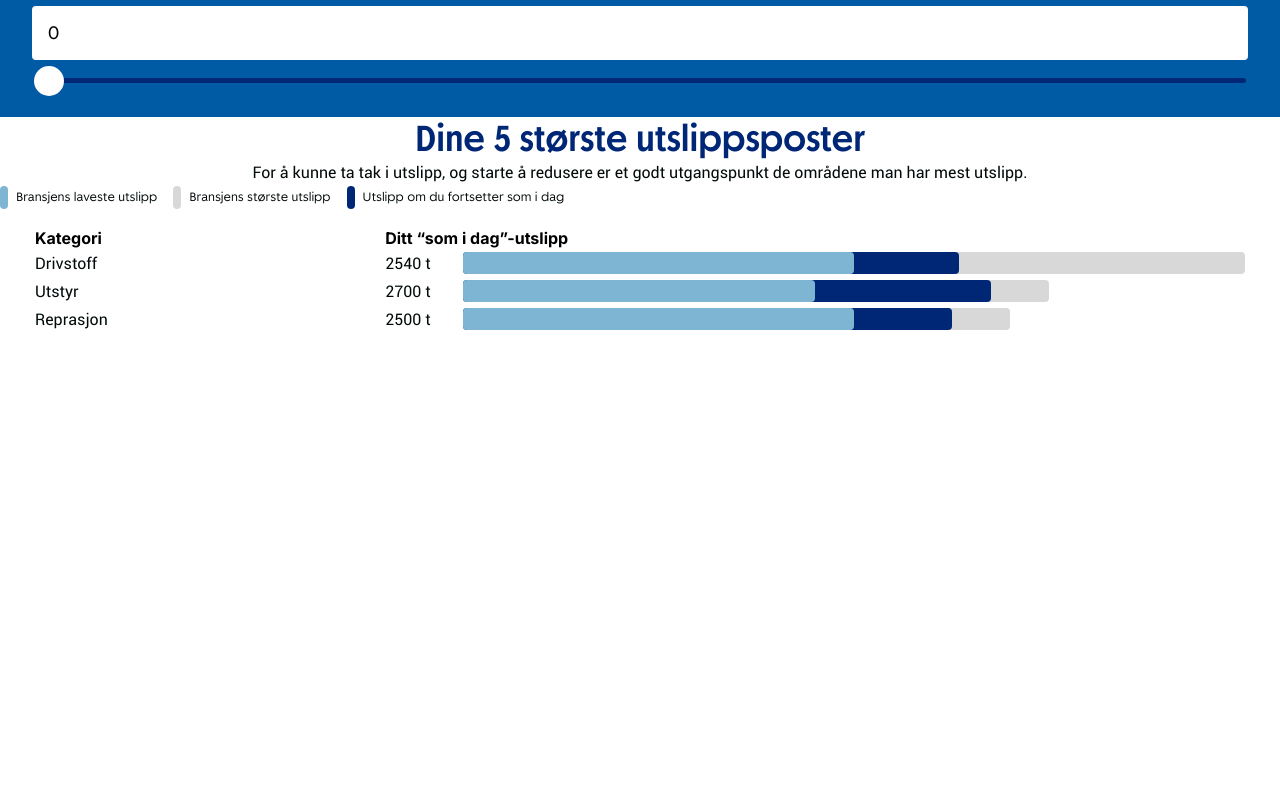
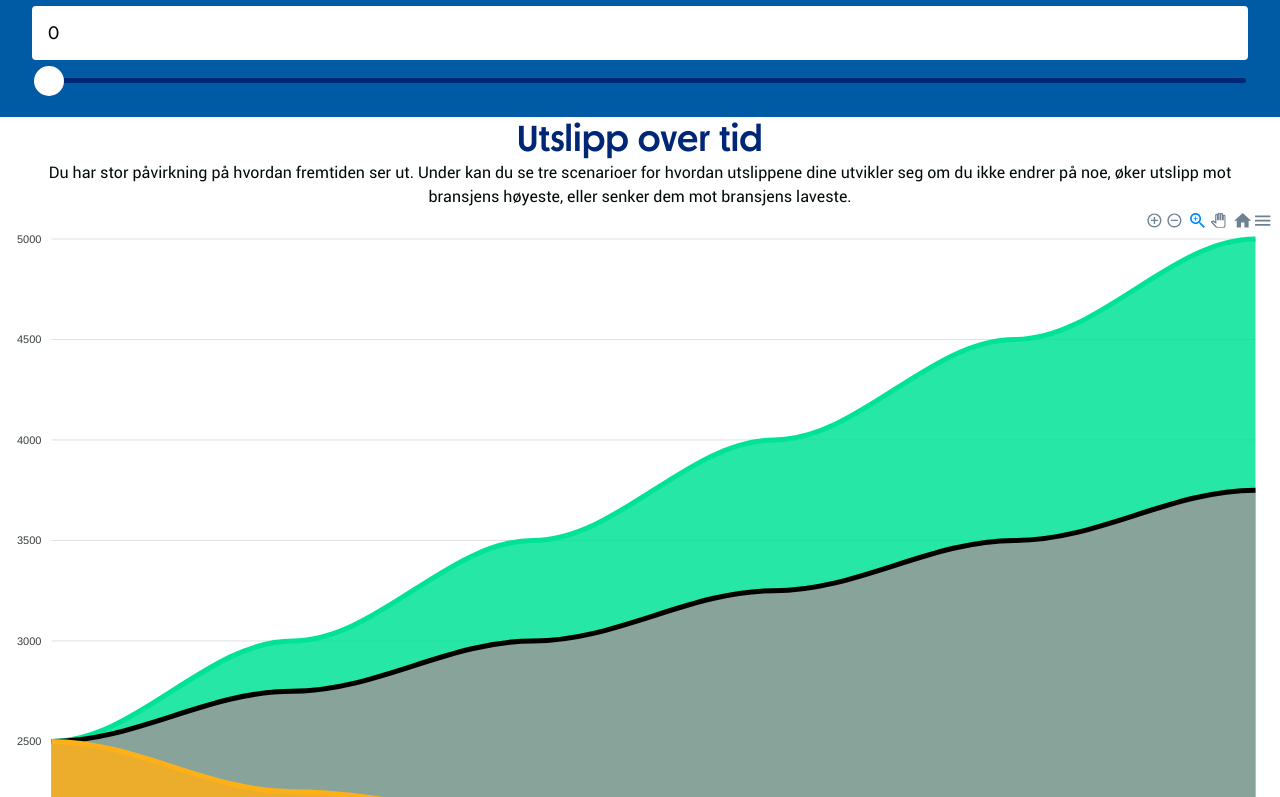
Before and after one commit to TrymVei/Samfunnsloftet, a Next.js app: page / in a window 1280 px wide. Shown: the part 1343-2140 px from the top of the page. Before the commit the page ends 1694 px from the top, so only its background shows below. Built offline with nearby package versions, Linux system fonts and the light colour scheme.

Commit message:
feat: emission graph section

```diff
--- /dev/null
+++ b/src/app/components/graph/Graph.tsx
@@ -0,0 +1,60 @@
+"use client";
+import Chart from "react-apexcharts";
+import React from "react";
+
+export default function Graph() {
+  return (
+    <div>
+      <Chart
+        options={{
+          xaxis: {
+            categories: [2024, 2025, 2026, 2027, 2028, 2029, 2030],
+          },
+          stroke: {
+            curve: "smooth",
+          },
+        }}
+        series={[
+          {
+            name: "Du gjør ingenting",
+            color: "black",
+            type: "area",
+            zIndex: 2,
+            data: [
+              2500,
+              2500 * 1.1,
+              2500 * 1.2,
+              2500 * 1.3,
+              2500 * 1.4,
+              2500 * 1.5,
+            ],
+          },
+          {
+            name: "Dårligste",
+            type: "area",
+            data: [
+              2500,
+              2500 * 1.2,
+              2500 * 1.4,
+              2500 * 1.6,
+              2500 * 1.8,
+              2500 * 2,
+            ],
+          },
+          {
+            name: "Beste",
+            type: "area",
+            data: [
+              2500,
+              2500 * 0.9,
+              2500 * 0.85,
+              2500 * 0.7,
+              2500 * 0.67,
+              2500 * 0.6,
+            ],
+          },
+        ]}
+      />
+    </div>
+  );
+}
--- /dev/null
+++ b/src/app/components/input/emissionGraph/EmissionGraph.tsx
@@ -0,0 +1,21 @@
+"use client";
+import React from "react";
+import CenterText from "../../centerText/CenterText";
+import Graph from "../../graph/Graph";
+
+export default function EmissionGraph() {
+  return (
+    <div>
+      <CenterText>
+        <h2>Utslipp over tid</h2>
+        <p>
+          Du har stor påvirkning på hvordan fremtiden ser ut. Under kan du se
+          tre scenarioer for hvordan utslippene dine utvikler seg om du ikke
+          endrer på noe, øker utslipp mot bransjens høyeste, eller senker dem
+          mot bransjens laveste.
+        </p>
+      </CenterText>
+      <Graph />
+    </div>
+  );
+}
--- a/src/app/page.tsx
+++ b/src/app/page.tsx
@@ -5,6 +5,7 @@ import EmissionsTop from "./components/emissionsTop/EmissionsTop";
 import CompanyInfoForm from "./components/forms/CompanyInfoForm";
 import Revenue from "./components/forms/Revenue";
 import Hero from "./components/hero/Hero";
+import EmissionGraph from "./components/input/emissionGraph/EmissionGraph";
 
 export default function Home() {
   return (
@@ -22,6 +23,7 @@ export default function Home() {
           utslippene dine.
         </CenterText>
         <Revenue />
+        <EmissionGraph />
         <EmissionsTop />
       </div>
     </main>
```
Also changed, not shown: package.json (+6 -4 lines), 1 other file (tests, documents, lock files or other folders).
